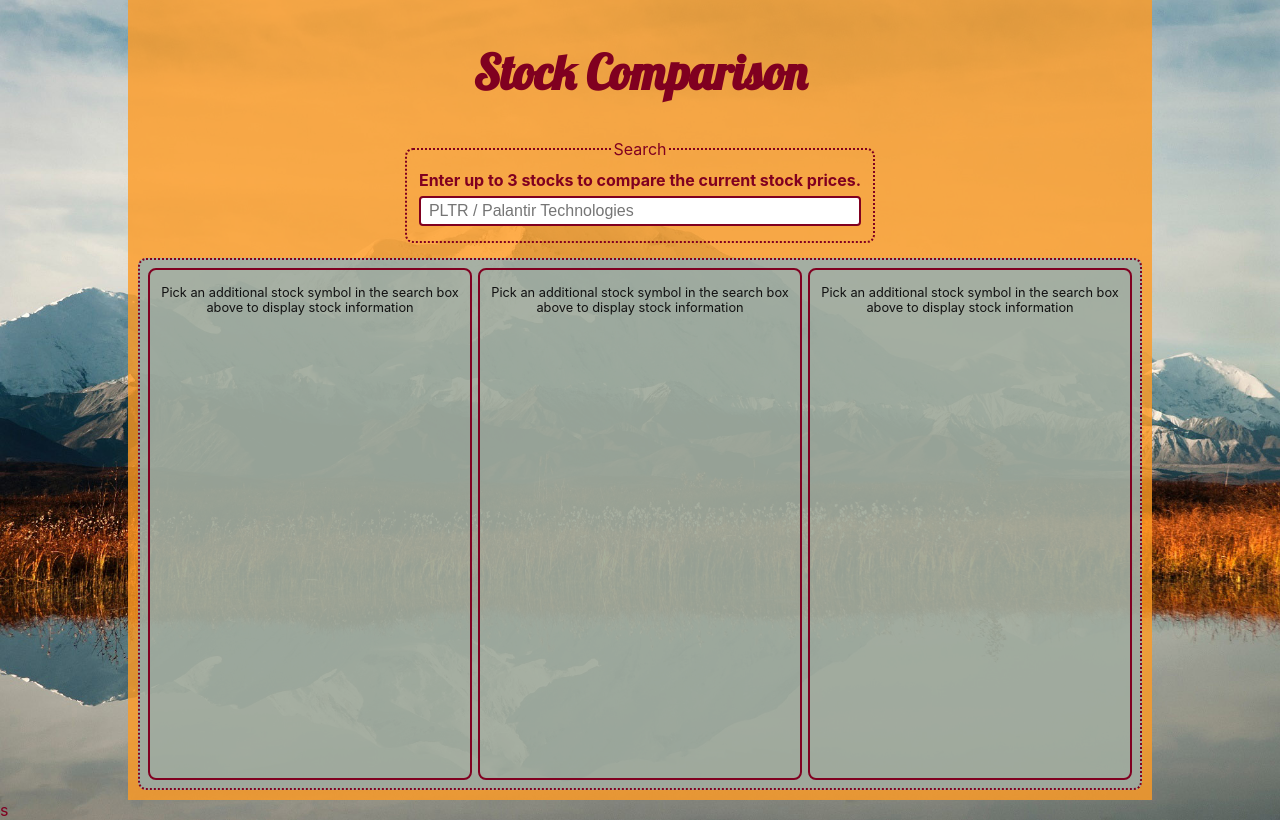
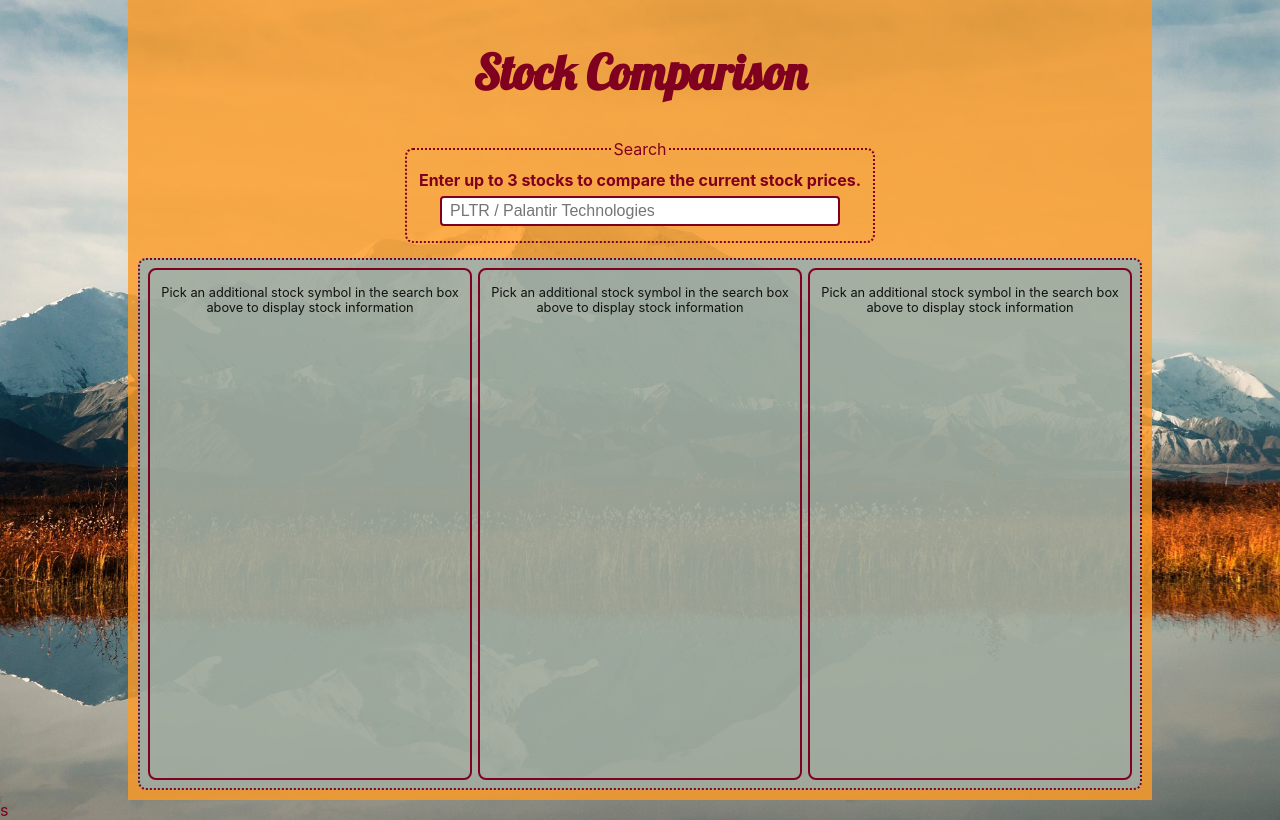
Before and after one commit to JacobHaskins/erebor, a React (Create React App) app: page / in a window 1280 px wide. Built offline with nearby package versions, Linux system fonts and the light colour scheme.

Commit message:
Modify search bar and search results to be responsive to multiple screen sizes with mobile first

```diff
--- a/src/components/SearchBar/SearchBar.css
+++ b/src/components/SearchBar/SearchBar.css
@@ -18,11 +18,16 @@ label {
 }
 
 #search-bar {
-  width: 100%;
-  min-width: 80px;
+  width: 240px;
   font-size: 16px;
   font-size: max(16px, 1em);
   padding: 0.25em 0.5em;
   border: 2px solid var(--color-burgundy);
   border-radius: 4px;
 }
+
+@media only screen and (min-width: 600px) {
+  #search-bar {
+    width: 400px;
+  }
+}
--- a/src/components/SearchResults/SearchResults.css
+++ b/src/components/SearchResults/SearchResults.css
@@ -1,10 +1,15 @@
 #results {
-  min-width: 80px;
+  width: 240px;
   background-color: white;
   border: 2px solid var(--color-burgundy);
   border-top: none;
   border-bottom-left-radius: 4px;
   border-bottom-right-radius: 4px;
+  position: absolute;
+  left: 0;
+  right: 0;
+  margin-left: auto;
+  margin-right: auto;
 }
 
 .result-button {
@@ -17,3 +22,13 @@
   width: 100%;
   z-index: 10;
 }
+
+.result-button:focus {
+  background-color: lightslategray;
+}
+
+@media only screen and (min-width: 600px) {
+  #results {
+    width: 400px;
+  }
+}
```
